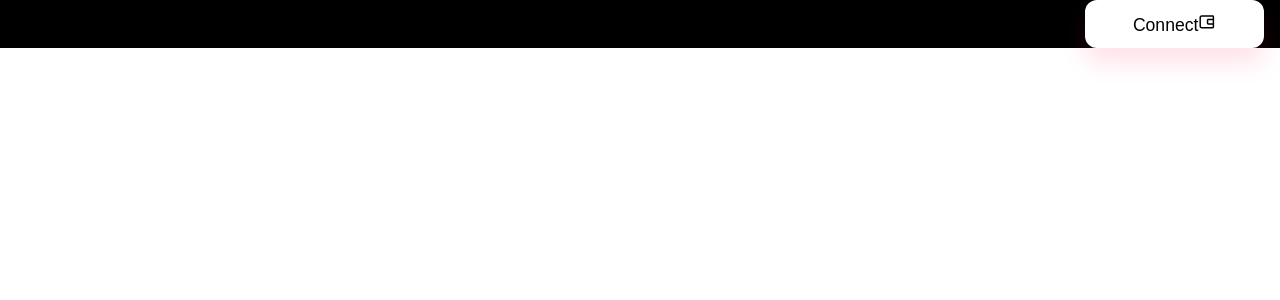
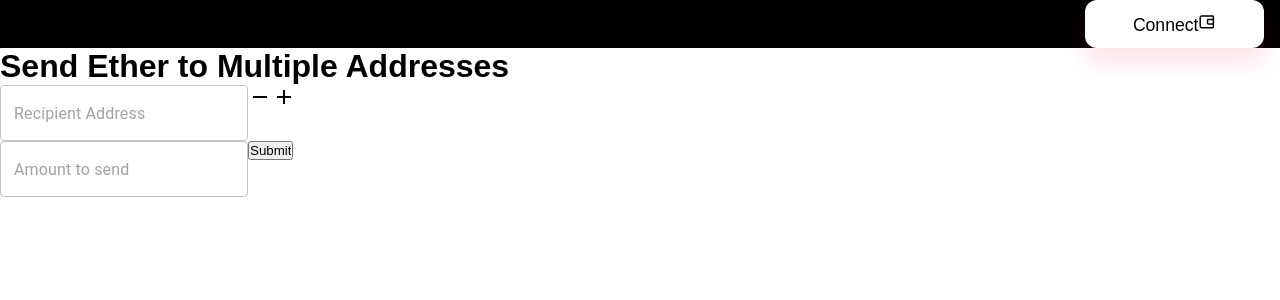
Before and after one commit to shanedunne/one-transaction, a React (Create React App) app in the folder frontend/: page / in a window 1280 px wide. Shown: the top 300 px of the page. Built offline with nearby package versions, Linux system fonts and the light colour scheme.

Commit message:
set up basic form structure

```diff
--- a/frontend/package.json
+++ b/frontend/package.json
@@ -3,6 +3,10 @@
   "version": "0.1.0",
   "private": true,
   "dependencies": {
+    "@emotion/react": "^11.10.4",
+    "@emotion/styled": "^11.10.4",
+    "@mui/icons-material": "^5.10.3",
+    "@mui/material": "^5.10.5",
     "@testing-library/jest-dom": "^5.16.5",
     "@testing-library/react": "^13.3.0",
     "@testing-library/user-event": "^13.5.0",
@@ -14,6 +18,7 @@
     "react-router-dom": "^6.3.0",
     "react-scripts": "^2.1.3",
     "styled-components": "^5.3.5",
+    "uuid": "^9.0.0",
     "web-vitals": "^2.1.4"
   },
   "scripts": {
--- a/frontend/src/App.js
+++ b/frontend/src/App.js
@@ -3,6 +3,7 @@ import styled from "styled-components";
 import { Colors } from "./assets/Theme";
 import { BrowserRouter as Router, Routes, Route } from "react-router-dom";
 import WalletHeader from "./assets/components/WalletHeader";
+import EtherForm from "./assets/components/forms/EtherForm";
 
 const AppEl = styled.div`
   display: flex;
@@ -26,6 +27,7 @@ function App() {
     <Router>
       <AppEl>
         <WalletHeader />
+        <EtherForm />
       </AppEl>
     </Router>
   );
--- a/frontend/src/assets/components/TokenForm.js
+++ /dev/null
@@ -1,6 +0,0 @@
-import React, { useState } from "react";
-import { ethers } from "ethers";
-import axios from "axios";
-import { instance } from "../../utils/axiosConfig";
-
-export default function TokenForm() {}
--- /dev/null
+++ b/frontend/src/assets/components/forms/EtherForm.js
@@ -0,0 +1,83 @@
+import React, { useState } from "react";
+import { ethers } from "ethers";
+import axios from "axios";
+import { instance } from "../../../utils/axiosConfig";
+import style from "./Form.module.css";
+import TextField from "@mui/material/TextField";
+import Button from "@mui/material/Button";
+import RemoveIcon from "@mui/icons-material/Remove";
+import AddIcon from "@mui/icons-material/Add";
+import { v4 as uuidv4 } from "uuid";
+
+var etherAmount, etherRecipients;
+
+export default function EtherForm() {
+  const [recipients, setRecipients] = useState([{ id: uuidv4(), address: "" }]);
+
+  const [formData, setFormData] = useState({
+    amount: "",
+    sender: "",
+  });
+
+  const handleInputChange = (e) => {
+    setRecipients({ ...recipients, [e.target.name]: e.target.value });
+  };
+
+  const handleAddRecipients = () => {
+    setRecipients([...recipients, { address: "" }]);
+  };
+
+  const handleRemoveRecipients = (id) => {
+    const values = [...recipients];
+    values.splice(
+      values.findIndex((value) => value.id === id),
+      1
+    );
+    setRecipients(values);
+  };
+
+  const handleSubmit = async (e) => {
+    e.preventDefault();
+
+    // daoOwner = e.target.etherAmount.value;
+    // tName = e.target.etherRecipients.value;
+
+    const res = await axios
+      .post("/server/generate-dao", {
+        etherAmount,
+        etherRecipients,
+      })
+      .then((result) => {
+        console.log(result);
+      });
+  };
+
+  return (
+    <form onSubmit={handleSubmit} className="SendForm">
+      <h1>Send Ether to Multiple Addresses</h1>
+      {recipients.map((recipient, i) => (
+        <div key={i}>
+          <TextField
+            type="text"
+            placeholder="Recipient Address"
+            name="owner"
+            value={recipient.address}
+          />
+          <RemoveIcon
+            disabled={recipients.length === 1}
+            onClick={() => handleRemoveRecipients(recipient.id)}
+          />
+          <AddIcon onClick={handleAddRecipients} />
+        </div>
+      ))}
+      <TextField
+        type="text"
+        placeholder="Amount to send"
+        name="owner"
+        value={formData.etherAmount}
+        onChange={handleInputChange}
+      />
+      <input type="submit" />
+    </form>
+  );
+}
--- /dev/null
+++ b/frontend/src/assets/components/forms/Form.module.css
@@ -0,0 +1,87 @@
+.heading {
+  font-weight: 300;
+  color: #fafafa;
+  text-align: center;
+  padding-bottom: 10px;
+  border-bottom: 1px solid #bc8034;
+}
+
+.form {
+  background: #0f0e0e;
+  max-width: 360px;
+  margin: 0 auto;
+  padding-top: 80px;
+}
+
+.para {
+  color: #fafafa;
+  text-align: center;
+}
+
+.para::before {
+  display: inline;
+  content: "⚠ ";
+}
+
+.input,
+.select {
+  display: block;
+  box-sizing: border-box;
+  width: 100%;
+  border-radius: 4px;
+  border: 1px solid white;
+  padding: 10px 15px;
+  margin-bottom: 25px;
+  font-size: 18px;
+  text-align: center;
+}
+
+.label {
+  line-height: 2;
+  text-align: left;
+  display: block;
+  margin-bottom: 13px;
+  margin-top: 20px;
+  color: white;
+  font-size: 14px;
+  font-weight: 200;
+}
+
+.input[type="submit"] {
+  width: 100%;
+  background: #bc8034;
+  color: #fafafa;
+  text-transform: uppercase;
+  border: none;
+  margin-top: 40px;
+  padding: 20px;
+  font-size: 16px;
+  font-weight: 100;
+  letter-spacing: 10px;
+}
+
+.input[type="submit"]:hover {
+  background: #db9841;
+  color: #fafafa;
+}
+
+.input[type="button"]:active,
+.input[type="submit"]:active {
+  transition: 0.3s all;
+  transform: translateY(3px);
+  border: 1px solid transparent;
+  opacity: 0.8;
+}
+
+.input:disabled {
+  opacity: 0.4;
+}
+
+.input[type="button"]:hover {
+  transition: 0.3s all;
+}
+
+.input[type="button"],
+.input[type="submit"] {
+  -webkit-appearance: none;
+}
--- a/frontend/src/assets/components/EtherForm.js
+++ b/frontend/src/assets/components/forms/TokenForm.js
@@ -1,6 +1,6 @@
 import React, { useState } from "react";
 import { ethers } from "ethers";
 import axios from "axios";
-import { instance } from "../../utils/axiosConfig";
+import { instance } from "../../../utils/axiosConfig";
 
-export default function EtherForm() {}
+export default function TokenForm() {}
```
Also changed, not shown: 1 other file (tests, documents, lock files or other folders).
